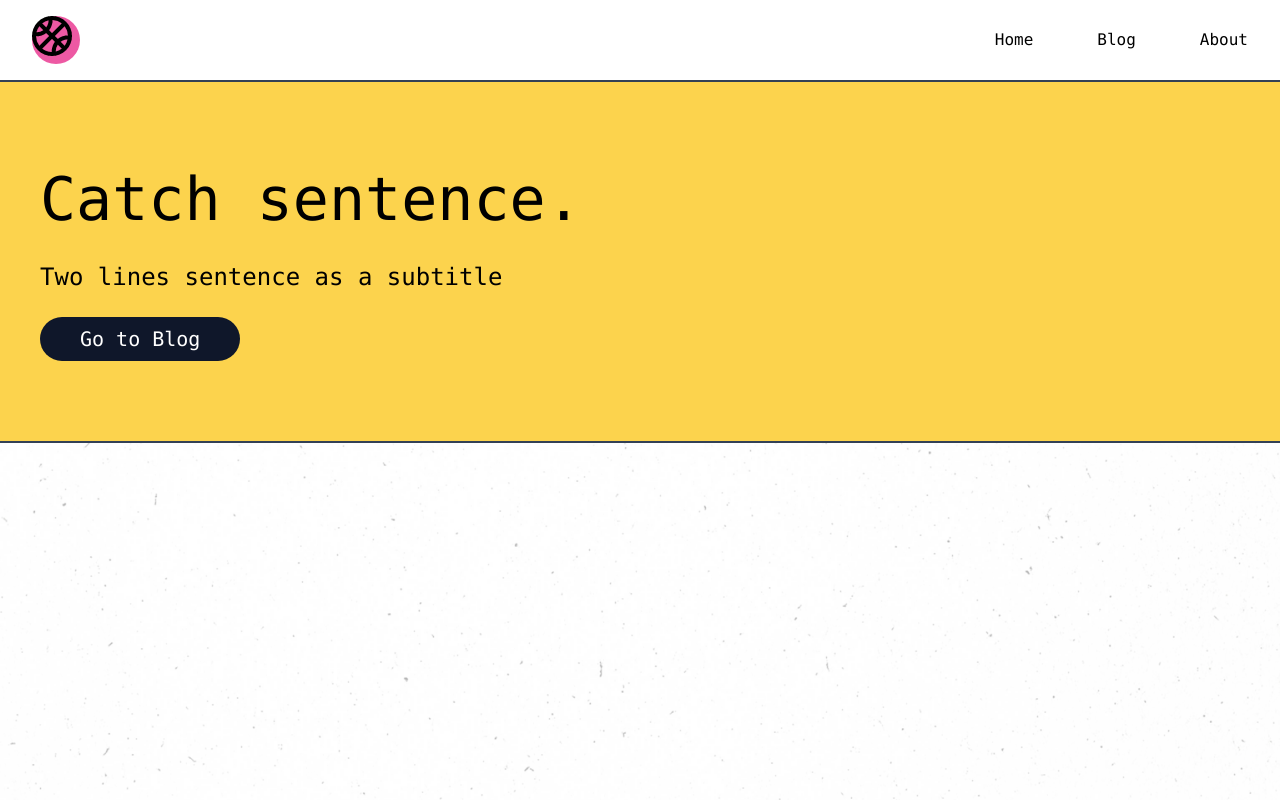
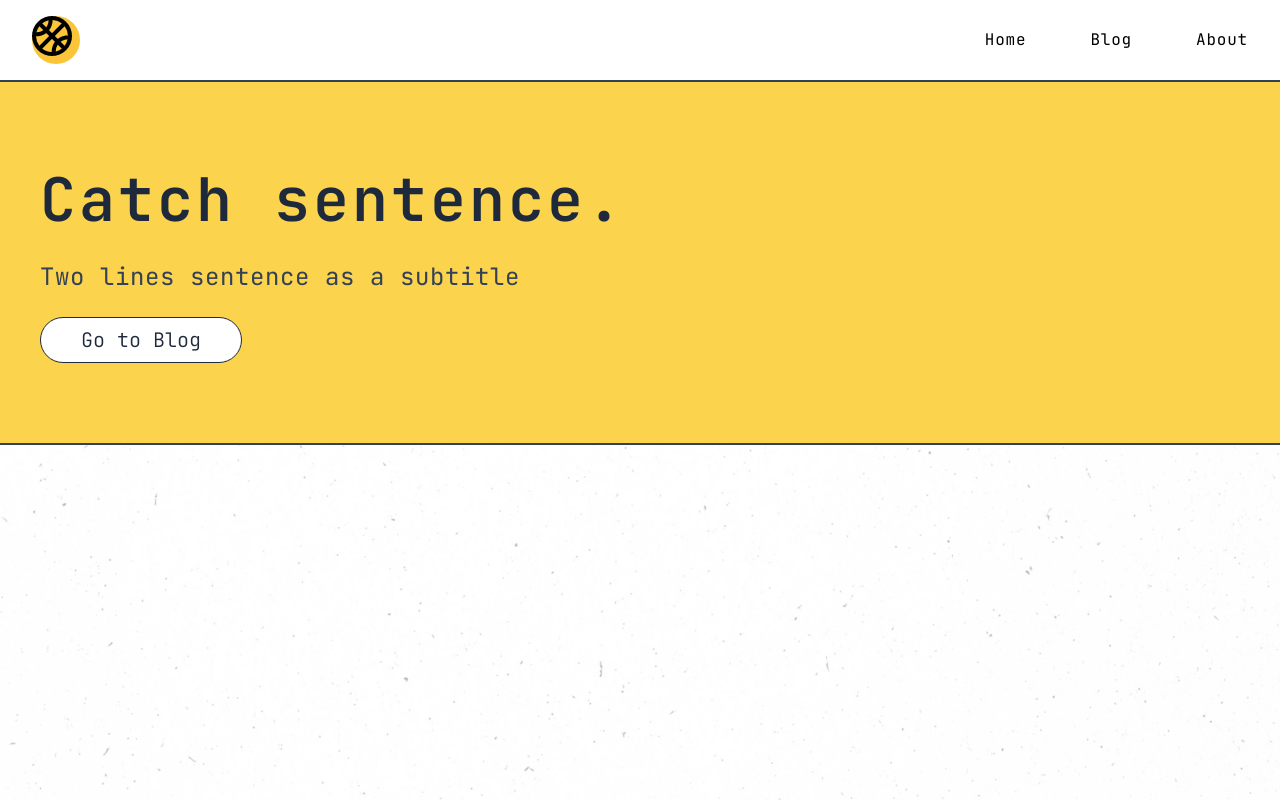
Before and after one commit to robemadz/blog-robe, a Gatsby site: page / in a window 1280 px wide. Shown: the top 800 px of the page. Built offline with nearby package versions, Linux system fonts and the light colour scheme; Gatsby itself is replaced by a stand-in of ours.

Commit message:
añadidas globalFonts / maquetados detalles

```diff
--- a/src/components/blogposts.js
+++ b/src/components/blogposts.js
@@ -11,7 +11,7 @@ const BlogPosts = ({ posts, currentPage }) => {
         )
         return (
           <article
-            className="w-full md:max-w-[400px] mx-4 bg-zinc-100/5 backdrop-blur-sm py-6 px-4 border border-slate-200 shadow-sm hover:-translate-y-1 hover:-translate-x-1 hover:shadow-md transition"
+            className="w-full md:max-w-[400px] mx-2 bg-zinc-100/5 backdrop-blur-sm py-6 px-4 border border-slate-200 shadow-sm hover:-translate-y-1 hover:-translate-x-1 hover:shadow-md transition"
             key={node.id}
           >
             <Link
@@ -25,7 +25,7 @@ const BlogPosts = ({ posts, currentPage }) => {
                 {node.frontmatter.title}
               </h2>
             </Link>
-            <p className="text-sm text-zinc-500 pb-1 border-b border-b-zinc-300 mb-3">
+            <p className="text-sm text-zinc-500 pb-1 border-b border-b-zinc-300 font-light mb-3">
               Publicado: {node.frontmatter.date}
             </p>
             <div className="my-4 md:my-8">
@@ -38,12 +38,12 @@ const BlogPosts = ({ posts, currentPage }) => {
                 />
               ))}
             </div>
-            <p className="mb-4 md:mb-6 line-clamp-3 text-sm text-slate-700">
+            <p className="mb-4 md:mb-6 line-clamp-3 text-sm text-slate-800 font-light">
               {node.frontmatter.description}
             </p>
             <div className="text-right">
               <Link
-                className="mr-auto font-medium text-amber-400 hover:text-amber-200 transition"
+                className="mr-auto font-medium tracking-wide text-amber-400 hover:text-amber-200 transition"
                 to={
                   currentPage === 1
                     ? `/blog/${node.frontmatter.slug}`
--- a/src/components/header.js
+++ b/src/components/header.js
@@ -5,22 +5,22 @@ import { StaticImage } from "gatsby-plugin-image"
 const Header = () => (
   <header className="bg-white border-b-2 border-b-slate-700">
     <nav className="flex justify-between items-center max-w-screen-2xl mx-auto py-4">
-      <Link className="bg-pink-500/90 rounded-full mx-8" to="/">
+      <Link className="bg-amber-400/90 rounded-full mx-8" to="/">
         <StaticImage
           className="relative -top-1 -left-1"
           alt="basketball outlined icon"
           src="../images/basketball-icon.png"
         />
       </Link>
-      <ul className="flex font-medium">
+      <ul className="flex tracking-wider">
         <li className="mx-1 md:mx-2">
-          <Link className="block px-4 md:px-6 py-2 hover:bg-slate-100" to="/">
+          <Link className="block px-4 md:px-6 py-2 hover:bg-amber-100" to="/">
             Home
           </Link>
         </li>
         <li className="mx-1 md:mx-2">
           <Link
-            className="block px-4 md:px-6 py-2 hover:bg-slate-100"
+            className="block px-4 md:px-6 py-2 hover:bg-amber-100"
             to="/blog"
           >
             Blog
@@ -28,7 +28,7 @@ const Header = () => (
         </li>
         <li className="mx-1 md:mx-2">
           <Link
-            className="block px-4 md:px-6 py-2 hover:bg-slate-100"
+            className="block px-4 md:px-6 py-2 hover:bg-amber-100"
             to="/about"
           >
             About
--- a/src/pages/index.js
+++ b/src/pages/index.js
@@ -7,14 +7,14 @@ const IndexPage = () => (
   <Layout>
     <section className=" py-20 bg-amber-300 border-b-2 border-b-slate-700">
       <div className="max-w-screen-xl mx-auto px-4 sm:px-10">
-        <h1 className="text-6xl leading-tight font-medium mb-6">
+        <h1 className="text-6xl leading-tight font-semibold tracking-wider text-slate-800 mb-6">
           Catch sentence.
         </h1>
-        <h2 className="text-2xl font-light mb-6">
+        <h2 className="text-2xl text-slate-700 tracking-wide mb-6">
           Two lines sentence as a subtitle
         </h2>
         <Link
-          className="inline-block bg-slate-900 text-white text-xl py-2 px-10 rounded-full font-light"
+          className="inline-block bg-white text-slate-800 text-xl py-2 px-10 rounded-full border border-slate-800 font-light hover:bg-slate-800 hover:text-white transition"
           to="/blog"
         >
           Go to Blog
--- a/src/styles/global.css
+++ b/src/styles/global.css
@@ -2,8 +2,48 @@
 @tailwind components;
 @tailwind utilities;
 
+@font-face {
+  font-family: "JetBrains Mono";
+  src: url("../fonts/JetBrainsMono-Light.woff");
+  font-weight: 300;
+  font-style: light;
+  font-display: swap;
+}
+
+@font-face {
+  font-family: "JetBrains Mono";
+  src: url("../fonts/JetBrainsMono-Regular.woff");
+  font-weight: 400;
+  font-style: normal;
+  font-display: swap;
+}
+
+@font-face {
+  font-family: "JetBrains Mono";
+  src: url("../fonts/JetBrainsMono-Medium.woff");
+  font-weight: 500;
+  font-style: medium;
+  font-display: swap;
+}
+
+@font-face {
+  font-family: "JetBrains Mono";
+  src: url("../fonts/JetBrainsMono-SemiBold.woff");
+  font-weight: 600;
+  font-style: semibold;
+  font-display: swap;
+}
+
+@font-face {
+  font-family: "JetBrains Mono";
+  src: url("../fonts/JetBrainsMono-Bold.woff");
+  font-weight: 700;
+  font-style: bold;
+  font-display: swap;
+}
+
 @layer base {
   body {
-    @apply bg-[url('../images/texture.jpeg')] bg-no-repeat bg-cover bg-center min-h-screen font-mono;
+    @apply bg-[url('../images/texture.jpeg')] bg-no-repeat bg-cover bg-center min-h-screen font-jetBrains;
   }
 }
--- a/src/templates/index.js
+++ b/src/templates/index.js
@@ -16,7 +16,7 @@ const BlogPage = ({ data, pageContext }) => {
 
   return (
     <Layout pageTitle="My Blog Posts">
-      <section className="max-w-screen-xl mx-auto flex justify-center flex-wrap gap-6 pt-20">
+      <section className="max-w-screen-xl mx-auto flex justify-center flex-wrap gap-4 pt-20">
         <BlogPosts posts={posts} currentPage={currentPage} />
       </section>
 
--- a/src/templates/postDetail.js
+++ b/src/templates/postDetail.js
@@ -11,10 +11,10 @@ const BlogPost = ({ data }) => {
     <Layout pageTitle={data.mdx.frontmatter.title}>
       <section>
         <article className="max-w-screen-lg mx-auto pt-12 px-4 md:pt-16 md:px-16">
-          <h2 className="font-medium text-2xl mb-8 md:text-4xl md:mb-10 line-clamp-2">
+          <h2 className="font-semibold text-2xl mb-8 md:text-4xl md:mb-10 line-clamp-2 text-slate-800">
             {data.mdx.frontmatter.title}
           </h2>
-          <div className="flex items-center mb-4 py-2 md:mb-6 border-y border-y-zinc-200">
+          <div className="flex items-center mb-4 py-2 md:mb-6 border-y border-y-zinc-200 font-light">
             <GatsbyImage image={avatar} alt="avatar" className="w-8" />
             <p className="text-md text-slate-500 ml-2">
               By {data.mdx.frontmatter.author}
@@ -30,7 +30,7 @@ const BlogPost = ({ data }) => {
             alt={data.mdx.frontmatter.hero_image_alt}
           />
 
-          <div className="mx-auto py-6 md:px-8 md:py-12 leading-7 text-slate-700 bg-white first-letter:text-5xl first-letter:mr-2 first-letter:float-left">
+          <div className="mx-auto py-6 md:px-8 md:py-12 leading-7 text-slate-800 font-light tracking-wide bg-white first-letter:text-5xl first-letter:mr-2 first-letter:float-left">
             <p>{data.mdx.body}</p>
           </div>
         </article>
--- a/tailwind.config.js
+++ b/tailwind.config.js
@@ -7,7 +7,19 @@ module.exports = {
     "./src/components/**/*.{js,jsx,ts,tsx}",
   ],
   theme: {
-    extend: {},
+    extend: {
+      fontFamily: {
+        jetBrains: ["JetBrains Mono", "sans-serif"],
+      },
+      fontWeight: {
+        // Agrega los diferentes pesos de tu tipografía
+        light: 300,
+        regular: 400,
+        medium: 500,
+        semiBold: 600,
+        bold: 700,
+      },
+    },
   },
   plugins: [],
 }
```
Also changed, not shown: src/fonts/JetBrainsMono-Bold.woff (added), src/fonts/JetBrainsMono-Light.woff (added), src/fonts/JetBrainsMono-Medium.woff (added), src/fonts/JetBrainsMono-Regular.woff (added), src/fonts/JetBrainsMono-SemiBold.woff (added).
